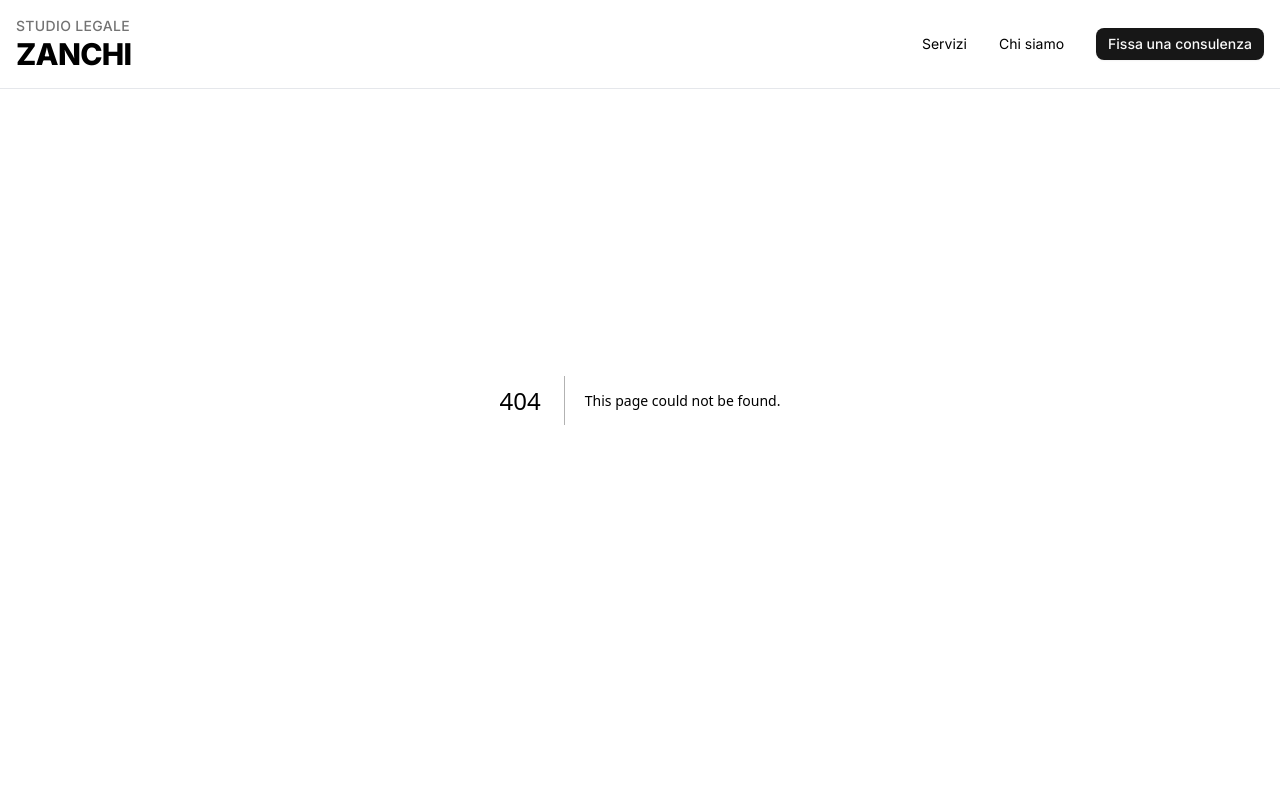
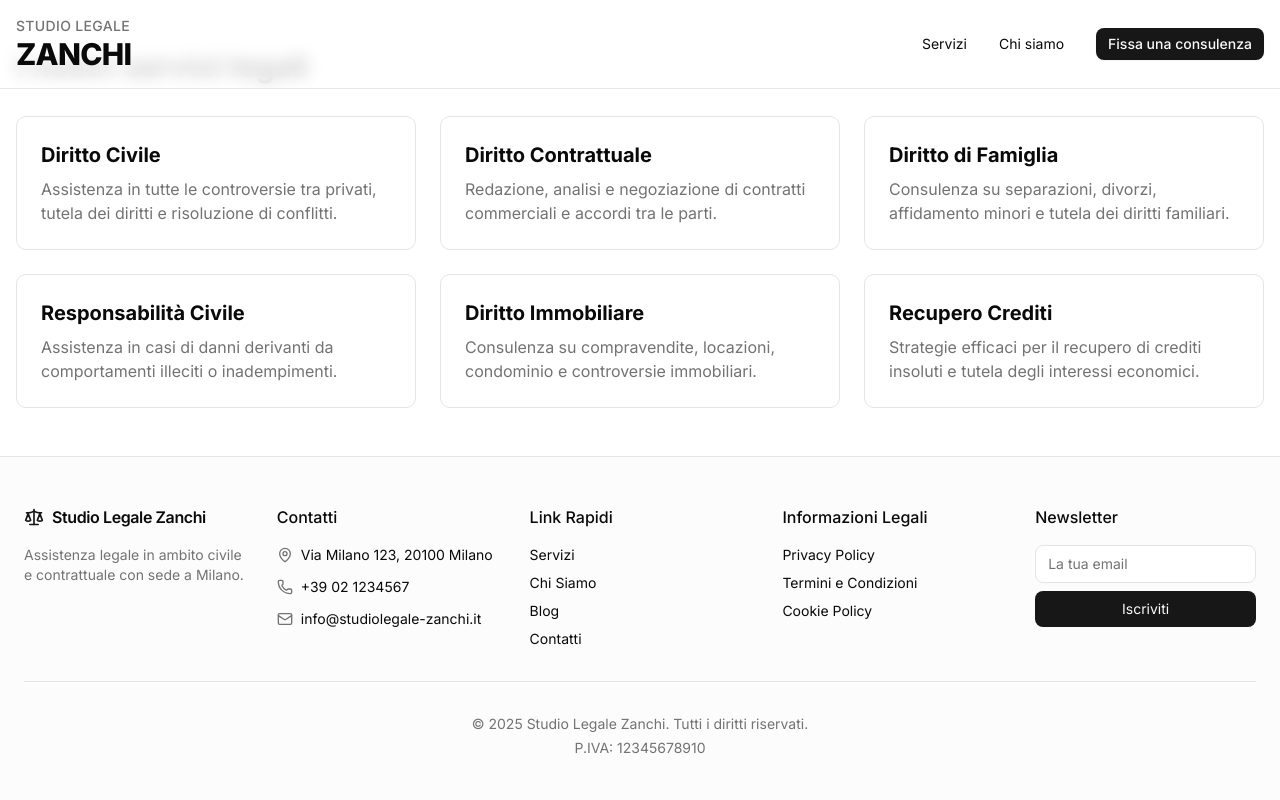
Before and after one commit to Zamir29/studio-legale-zanchi, a Next.js app: page /servizi in a window 1280 px wide. Before the commit this address had no page. Shown: the top 800 px of the page. Built offline with nearby package versions, Linux system fonts and the light colour scheme.

Commit message:
Added servizi section with shared service data and subpages

```diff
--- /dev/null
+++ b/src/app/servizi/page.tsx
@@ -0,0 +1,23 @@
+import { servizi } from "@/lib/services";
+import { div } from "framer-motion/client";
+import Link from "next/link";
+
+export default function ServiziPage() {
+  return (
+    <div className="container mx-auto px-4 py-12">
+      <h1 className="text-3xl font-bold mb-8">I nostri servizi legali</h1>
+      <div className="grid grid-cols-1 md:grid-cols-2 lg:grid-cols-3 gap-6">
+        {servizi.map((service) => (
+          <Link
+            key={service.slug}
+            href={`/servizi/${service.slug}`}
+            className="border p-6 rounded-lg hover:shadow-md block"
+          >
+            <h3 className="text-xl font-bold mb-2">{service.title}</h3>
+            <p className="text-muted-foreground">{service.description}</p>
+          </Link>
+        ))}
+      </div>
+    </div>
+  );
+}
```
Also changed, not shown: src/app/servizi/diritto-civile/page.tsx (added), src/app/servizi/diritto-contrattuale/page.tsx (added), src/app/servizi/diritto-di-famiglia/page.tsx (added), src/app/servizi/diritto-immobiliare/page.tsx (added), src/app/servizi/recupero-crediti/page.tsx (added), src/app/servizi/responsabilita-civile/page.tsx (added).
